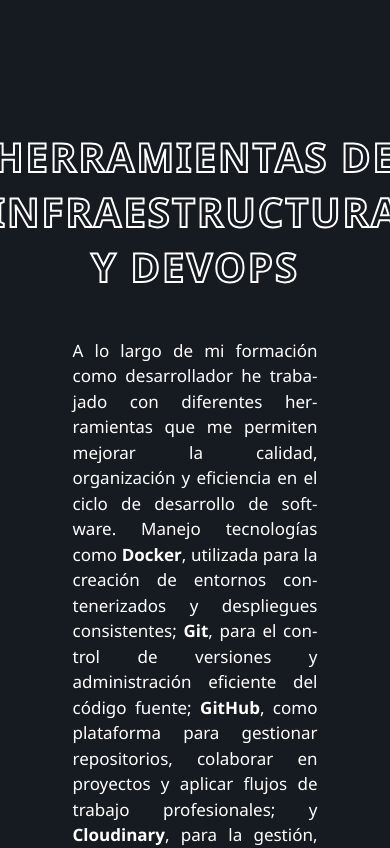
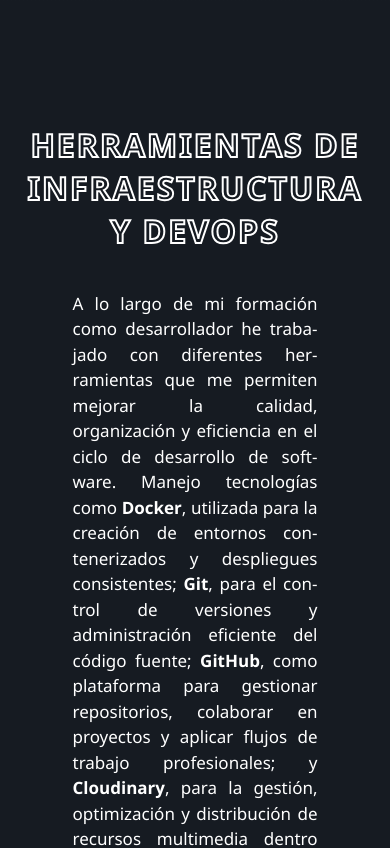
Before and after one commit to FernanMaldonado/Portafolio-Fernan, a React (Vite) app: page /About in a window 390 px wide. Shown: the part 10200-11048 px from the top of the page. Built offline with nearby package versions, Linux system fonts and the light colour scheme.

Commit message:
Terminando ultimos detalles

```diff
--- a/src/components/ArquitectureSoftware/styles/Arquitecture.css
+++ b/src/components/ArquitectureSoftware/styles/Arquitecture.css
@@ -105,6 +105,13 @@
     letter-spacing: 2px;
     color: transparent;
     -webkit-text-stroke: 2px #fff;
+}
+
+@media (max-width: 1250px) {
+    .Title-arq {
+        font-size: 2rem;
+    }
+
 }
 
  .sub-title-arq {
--- a/src/components/ArquitectureSoftware/styles/DevOps.css
+++ b/src/components/ArquitectureSoftware/styles/DevOps.css
@@ -107,7 +107,7 @@
 
 @media (max-width: 1250px) {
     .Title-dev {
-        font-size: 2.5rem;
+        font-size: 2rem;
     }
 
 }
```
